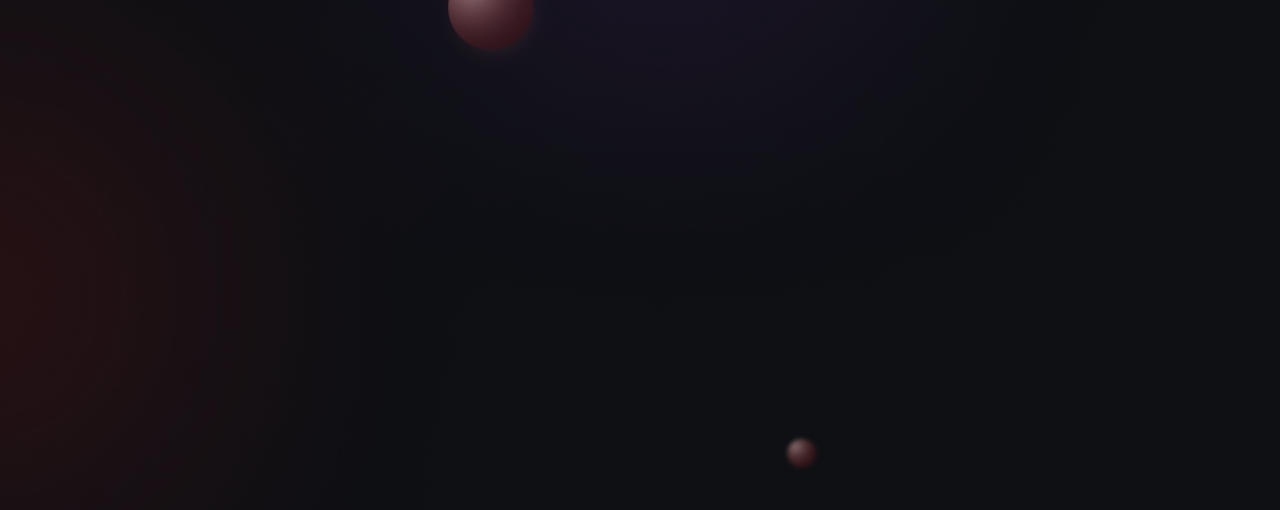
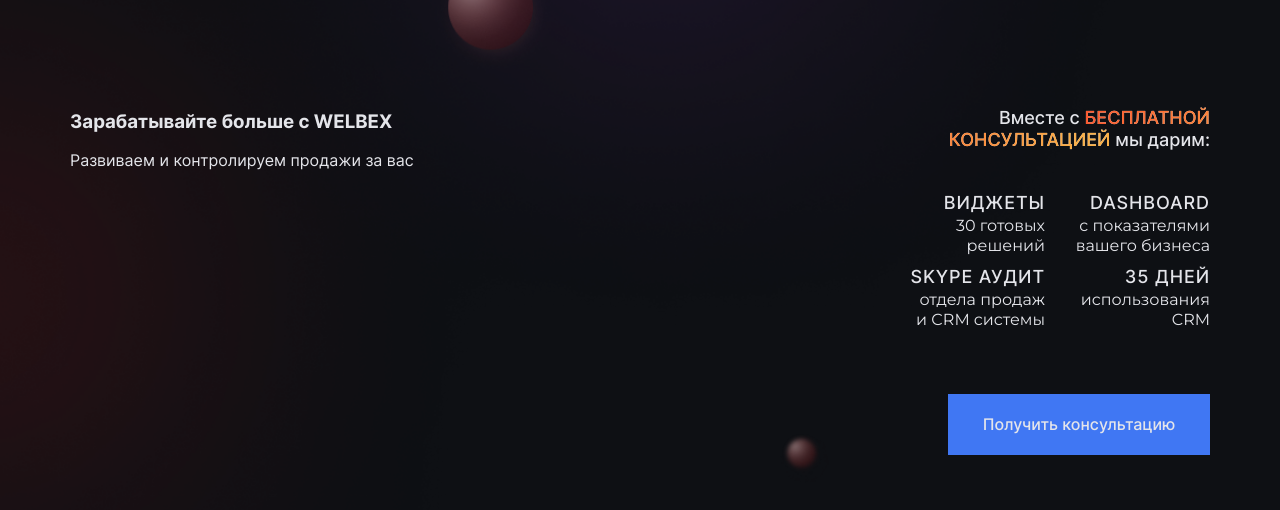
Before and after one commit to Evgeny-Gutz/layout-Welbex-task-2-amoCRM-, a website built with webpack: page src/index.html in a window 1280 px wide. Shown: the part 120-630 px from the top of the page. Built offline with nearby package versions, Linux system fonts and the light colour scheme.

Commit message:
feat: Добавить блок Main, сверстать в Main правую колонку

```diff
--- a/src/index.html
+++ b/src/index.html
@@ -30,8 +30,37 @@
             </p>
         </div>
     </header>
-    <!-- <main class="main">
-
-    </main> -->
+    <main class="main">
+        <aside class="main__left-block">
+            <section>
+                <h3>Зарабатывайте больше <span>c WELBEX</span></h3>
+                <p>Развиваем и контролируем продажи за вас</p>
+            </section>
+        </aside>
+        <aside class="main__right-block">
+            <section>
+                <h4 class="main__h4">Вместе c <span class="main__text-gradient">бесплатной консультацией</span> мы дарим:</h4>
+                <div class="main__table-group">
+                    <section>
+                        <h6 class="main__table-h6">Виджеты</h6>
+                        <p class="main__table-text">30 готовых решений</p>
+                    </section>
+                    <section>
+                        <h6 class="main__table-h6">Dashboard</h6>
+                        <p class="main__table-text">c показателями вашего бизнеса</p>
+                    </section>
+                    <section>
+                        <h6 class="main__table-h6">Skype Аудит</h6>
+                        <p class="main__table-text">отдела продаж и CRM системы</p>
+                    </section>
+                    <section>
+                        <h6 class="main__table-h6">35 дней</h6>
+                        <p class="main__table-text">использования CRM</p>
+                    </section>
+                </div>
+            </section>
+            <button class="main__button">Получить консультацию</button>
+        </aside>
+    </main>
 </body>
 </html>
--- a/src/styles/blocks/header/__menu-element/header____menu-element.css
+++ b/src/styles/blocks/header/__menu-element/header____menu-element.css
@@ -6,8 +6,3 @@
 .header__menu-element:last-child {
     margin: 0;
 }
-
-.header__menu-element:hover {
-    cursor: pointer;
-    color: #adaeb0;
-}
--- /dev/null
+++ b/src/styles/blocks/main/__button/main__button.css
@@ -0,0 +1,21 @@
+.main__button {
+    margin: 0;
+    padding: 0;
+    width: 262px;
+    height: 61px;
+    border: none;
+    background-color: #4077F3;
+    font-family: 'Inter';
+    font-style: normal;
+    font-weight: 500;
+    font-size: 1rem;
+    line-height: 1.1875;
+    text-align: center;
+    color: #E4E5EA;
+    align-self: end;
+}
+
+.main__button:hover {
+    cursor: pointer;
+    background-color: #325fc8;
+}
--- /dev/null
+++ b/src/styles/blocks/main/__h4/main__h4.css
@@ -0,0 +1,11 @@
+.main__h4 {
+    margin: 0;
+    padding: 0;
+    font-family: 'Inter';
+    font-style: normal;
+    font-weight: 500;
+    font-size: 1.125rem;
+    line-height: 1.22;
+    text-align: right;
+    color: #E4E5EA;
+}
--- /dev/null
+++ b/src/styles/blocks/main/__left-block/main__left-block.css
@@ -0,0 +1,4 @@
+.main__left-block {
+    box-sizing: border-box;
+    max-width: 362px;
+}
--- /dev/null
+++ b/src/styles/blocks/main/__right-block/main__right-block.css
@@ -0,0 +1,9 @@
+.main__right-block {
+    margin: 0;
+    padding: 15px 0 0 0;
+    display: flex;
+    flex-direction: column;
+    justify-self: end;
+    box-sizing: border-box;
+    max-width: 300px;
+}
--- /dev/null
+++ b/src/styles/blocks/main/__table-group/main__table-group.css
@@ -0,0 +1,8 @@
+.main__table-group {
+    margin: 0;
+    padding: 40px 0 61px 0;
+    display: grid;
+    grid-template-columns: repeat(2, 135px);
+    grid-template-rows: repeat(2, 68px);
+    gap: 6px 30px;
+}
--- /dev/null
+++ b/src/styles/blocks/main/__table-h6/main__table-h6.css
@@ -0,0 +1,13 @@
+.main__table-h6 {
+    margin: 0;
+    padding: 0;
+    font-family: 'Inter';
+    font-style: normal;
+    font-weight: 500;
+    font-size: 1.125rem;
+    line-height: 1.375;
+    text-align: right;
+    letter-spacing: 0.05em;
+    text-transform: uppercase;
+    color: #E4E5EA;
+}
--- /dev/null
+++ b/src/styles/blocks/main/__table-text/main__table-text.css
@@ -0,0 +1,11 @@
+.main__table-text {
+    margin: 0;
+    padding: 0;
+    font-family: 'Montserrat';
+    font-style: normal;
+    font-weight: 400;
+    font-size: 1;
+    line-height: 1.25;
+    text-align: right;
+    color: #E4E5EA;
+}
--- /dev/null
+++ b/src/styles/blocks/main/__text-gradient/main__text-gradient.css
@@ -0,0 +1,7 @@
+.main__text-gradient {
+    background: linear-gradient(277deg,#fcb045 11.14%,#fd1d1d 158.36%),#e4e5ea;
+    -webkit-background-clip: text;
+    -webkit-text-fill-color: transparent;
+    background-clip: text;
+    text-transform: uppercase;
+}
--- a/src/styles/blocks/main/main.css
+++ b/src/styles/blocks/main/main.css
@@ -1,7 +1,10 @@
 .main {
+    box-sizing: border-box;
     margin: 0 auto;
-    padding: 0;
-    width: 1140px;
+    padding: 90px 20px 0;
+    max-width: 1180px;
     min-width: 320px;
-    height: 500px;
+    display: grid;
+    grid-template-columns: repeat(2, 570px);
+    color: #E4E5EA;
 }
--- a/src/styles/blocks/root/root.css
+++ b/src/styles/blocks/root/root.css
@@ -11,6 +11,5 @@
     flex-direction: column;
     align-items: center;
     width: 100%;
-    overflow: hidden;
     font-family: 'Inter', Arial, Helvetica, sans-serif;
 }
--- a/src/styles/index.css
+++ b/src/styles/index.css
@@ -15,5 +15,13 @@
 @import url('./blocks/header/__menu-link/header__menu-link.css');
 
 @import url('./blocks/main/main.css');
+@import url('./blocks/main/__left-block/main__left-block.css');
+@import url('./blocks/main/__right-block/main__right-block.css');
+@import url('./blocks/main/__h4/main__h4.css');
+@import url('./blocks/main/__text-gradient/main__text-gradient.css');
+@import url('./blocks/main/__table-group/main__table-group.css');
+@import url('./blocks/main/__table-h6/main__table-h6.css');
+@import url('./blocks/main/__table-text/main__table-text.css');
+@import url('./blocks/main/__button/main__button.css');
 
 @import url('./blocks/footer/footer.css');
```
